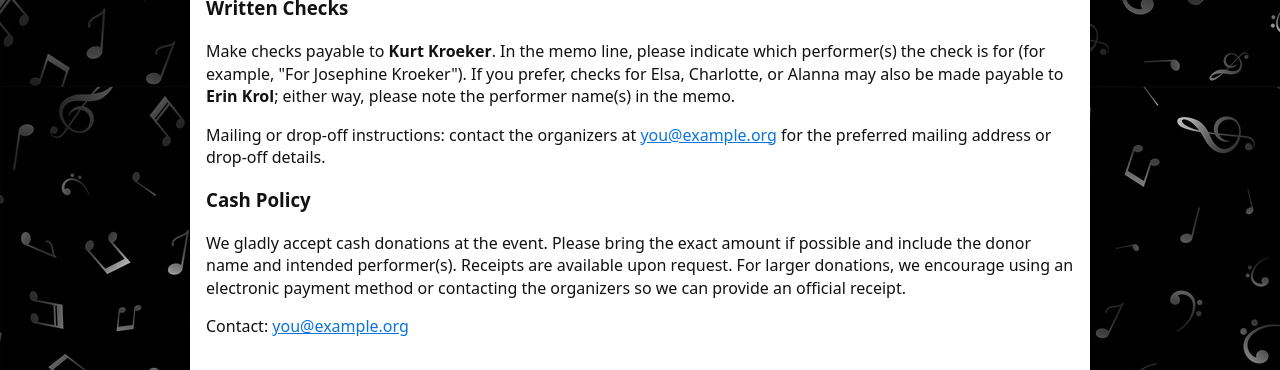
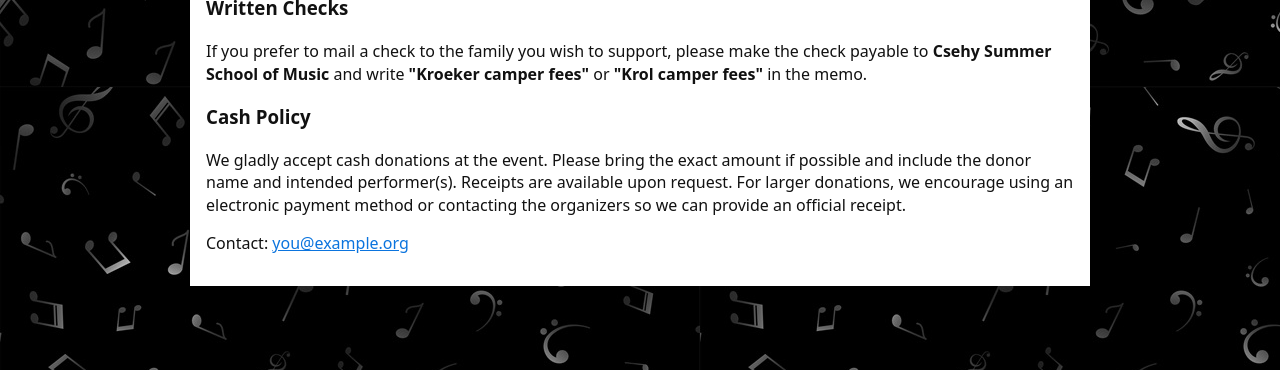
Before and after one commit to KurtKroeker/csehy-fundraising, a Jekyll site: the page built from index.md, in a window 1280 px wide and 900 px high, scrolled down 2583 px, cut to the strip 530-900 px from the top of the window. Built offline with Jekyll 4.4.1, drawn with Linux system fonts in a browser that asks for light colours.

Commit message:
checks update

```diff
--- a/index.md
+++ b/index.md
@@ -61,8 +61,7 @@ title: Csehy Benefit Concert
   </div>
 
   <h3>Written Checks</h3>
-  <p>Make checks payable to <strong>Kurt Kroeker</strong>. In the memo line, please indicate which performer(s) the check is for (for example, "For Josephine Kroeker"). If you prefer, checks for Elsa, Charlotte, or Alanna may also be made payable to <strong>Erin Krol</strong>; either way, please note the performer name(s) in the memo.</p>
-  <p>Mailing or drop-off instructions: contact the organizers at <a href="mailto:you@example.org">you@example.org</a> for the preferred mailing address or drop-off details.</p>
+  <p>If you prefer to mail a check to the family you wish to support, please make the check payable to <strong>Csehy Summer School of Music</strong> and write <strong>"Kroeker camper fees"</strong> or <strong>"Krol camper fees"</strong> in the memo.</p>
 
   <h3>Cash Policy</h3>
   <p>We gladly accept cash donations at the event. Please bring the exact amount if possible and include the donor name and intended performer(s). Receipts are available upon request. For larger donations, we encourage using an electronic payment method or contacting the organizers so we can provide an official receipt.</p>
```
